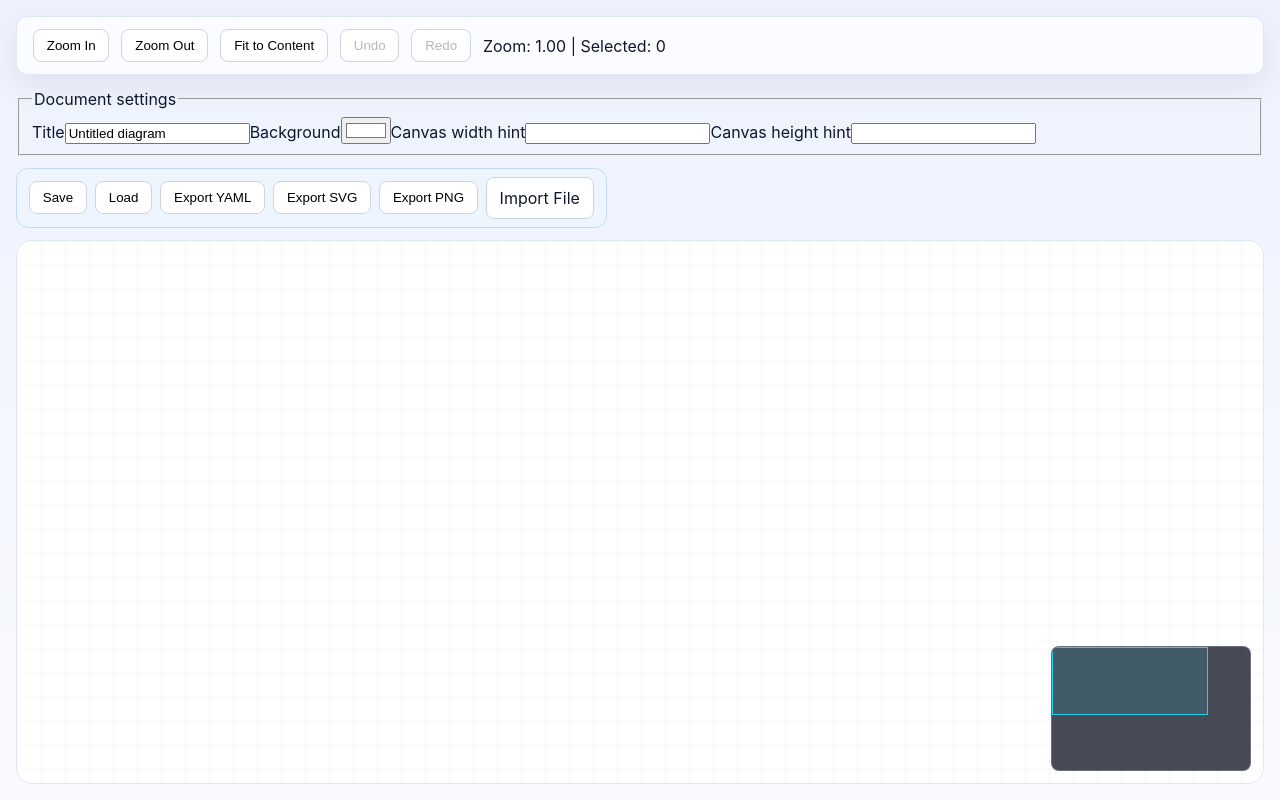
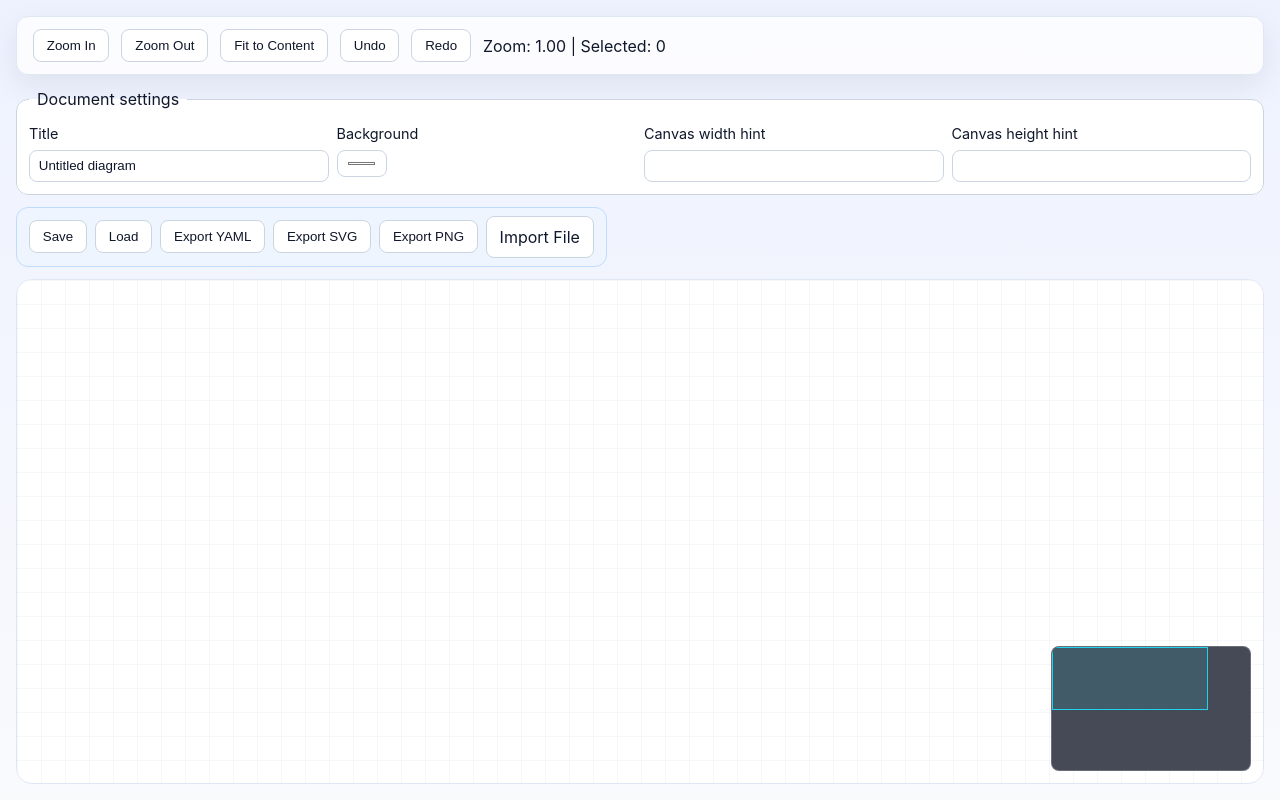
Before and after one commit to engilyin/gesture-diagram, a React (Vite) app: page / in a window 1280 px wide. Built offline with nearby package versions, Linux system fonts and the light colour scheme.

Commit message:
feat(ui): add css variable theming and dark mode

```diff
--- a/src/components/EditorSurface.tsx
+++ b/src/components/EditorSurface.tsx
@@ -1495,8 +1495,8 @@ export function EditorSurface({
             width: `${minimapWidth}px`,
             height: `${minimapHeight}px`,
             zIndex: 20,
-            background: "rgba(17, 24, 39, 0.78)",
-            border: "1px solid rgba(255,255,255,0.2)",
+            background: "var(--gd-minimap-bg, rgba(17, 24, 39, 0.78))",
+            border: "1px solid var(--gd-minimap-border, rgba(255,255,255,0.2))",
             borderRadius: 8,
             overflow: "hidden",
             cursor: "pointer",
@@ -1512,7 +1512,9 @@ export function EditorSurface({
                 width: Math.max(2, (element.width / canvasWidth) * minimapWidth),
                 height: Math.max(2, (element.height / canvasHeight) * minimapHeight),
                 background:
-                  selection.ids.includes(element.id) ? "#f97316" : "rgba(229, 231, 235, 0.75)",
+                  selection.ids.includes(element.id)
+                    ? "var(--gd-color-selection-handle-border)"
+                    : "var(--gd-minimap-shape, rgba(229, 231, 235, 0.75))",
                 borderRadius: 2,
               }}
             />
@@ -1525,8 +1527,8 @@ export function EditorSurface({
               top: (viewportBounds.minY / canvasHeight) * minimapHeight,
               width: (viewportBounds.width / canvasWidth) * minimapWidth,
               height: (viewportBounds.height / canvasHeight) * minimapHeight,
-              border: "1px solid #22d3ee",
-              background: "rgba(34, 211, 238, 0.12)",
+              border: "1px solid var(--gd-color-connection-port-bg)",
+              background: "var(--gd-minimap-viewport-bg, rgba(34, 211, 238, 0.12))",
               boxSizing: "border-box",
             }}
           />
@@ -1553,8 +1555,8 @@ export function EditorSurface({
                 top: Math.min(marqueeSelection.start.y, marqueeSelection.end.y),
                 width: Math.abs(marqueeSelection.end.x - marqueeSelection.start.x),
                 height: Math.abs(marqueeSelection.end.y - marqueeSelection.start.y),
-                border: "1px dashed #38bdf8",
-                background: "rgba(56, 189, 248, 0.15)",
+                border: "1px dashed var(--gd-marquee-border, #38bdf8)",
+                background: "var(--gd-marquee-bg, rgba(56, 189, 248, 0.15))",
                 pointerEvents: "none",
                 boxSizing: "border-box",
               }}
@@ -1578,7 +1580,7 @@ export function EditorSurface({
                       width: canvasWidth,
                       height: 1,
                     }),
-                background: "#f97316",
+                background: "var(--gd-color-selection-handle-border)",
                 opacity: 0.8,
                 pointerEvents: "none",
               }}
@@ -1587,8 +1589,8 @@ export function EditorSurface({
           {visibleElements.map((element) => {
             const isSelected = selection.ids.includes(element.id);
             const strokeWidth = element.strokeWidth ?? 2;
-            const baseColor = element.color ?? "#1f2937";
-            const selectedColor = "#f97316";
+            const baseColor = element.color ?? "var(--gd-element-stroke, #1f2937)";
+            const selectedColor = "var(--gd-color-selection-handle-border)";
             const style: CSSProperties = {
               position: "absolute",
               left: element.x,
@@ -1600,7 +1602,7 @@ export function EditorSurface({
                 : `${strokeWidth}px solid ${baseColor}`,
               background:
                 element.kind === "rect"
-                  ? "rgba(79, 70, 229, 0.12)"
+                  ? "var(--gd-element-rect-fill, rgba(79, 70, 229, 0.12))"
                   : "transparent",
               borderRadius: element.kind === "rect" ? 8 : 0,
               boxSizing: "border-box",
@@ -1628,7 +1630,8 @@ export function EditorSurface({
                       borderLeft: "0",
                       borderRight: "0",
                       borderBottom: "0",
-                      boxShadow: "inset 0 0 0 1px rgba(17, 24, 39, 0.15)",
+                      boxShadow:
+                        "inset 0 0 0 1px var(--gd-element-line-shadow, rgba(17, 24, 39, 0.15))",
                       borderRadius: 0,
                     }}
                   />
@@ -1686,7 +1689,7 @@ export function EditorSurface({
                   .map((point) => `${point.x},${point.y}`)
                   .join(" ")}
                 fill="none"
-                stroke="#2563eb"
+                stroke="var(--gd-stroke-preview, #2563eb)"
                 strokeWidth="3"
                 strokeLinecap="round"
                 strokeLinejoin="round"
--- a/src/index.css
+++ b/src/index.css
@@ -1,15 +1,175 @@
 :root {
-  font-family:
+  --gd-font-family:
     Inter,
     system-ui,
     -apple-system,
     BlinkMacSystemFont,
     "Segoe UI",
     sans-serif;
-  line-height: 1.5;
-  font-weight: 400;
-  color: #0f172a;
-  background: #eef2ff;
+  --gd-font-weight-regular: 400;
+  --gd-line-height: 1.5;
+
+  --gd-space-1: 0.5rem;
+  --gd-space-2: 0.75rem;
+  --gd-space-3: 0.8rem;
+  --gd-space-4: 1rem;
+
+  --gd-radius-sm: 0.5rem;
+  --gd-radius-md: 0.65rem;
+  --gd-radius-lg: 0.75rem;
+  --gd-radius-xl: 1rem;
+  --gd-radius-round: 999px;
+
+  --gd-color-text: #0f172a;
+  --gd-color-border: #cbd5e1;
+  --gd-color-surface: #ffffff;
+  --gd-color-page-start: #eef2ff;
+  --gd-color-page-end: #f8fafc;
+
+  --gd-color-toolbar-bg: rgba(255, 255, 255, 0.8);
+  --gd-color-toolbar-border: #dfe7f4;
+  --gd-color-toolbar-shadow: rgba(15, 23, 42, 0.08);
+
+  --gd-color-fallback-border: #f59e0b;
+  --gd-color-fallback-bg: rgba(255, 251, 235, 0.95);
+  --gd-color-fallback-text: #78350f;
+
+  --gd-color-palette-border: #c7d2fe;
+  --gd-color-palette-bg: rgba(255, 255, 255, 0.95);
+  --gd-color-palette-shadow: rgba(15, 23, 42, 0.08);
+
+  --gd-color-persistence-border: #bfdbfe;
+  --gd-color-persistence-bg: rgba(239, 246, 255, 0.92);
+
+  --gd-color-success-border: #34d399;
+  --gd-color-success-bg: #ecfdf5;
+  --gd-color-success-text: #065f46;
+  --gd-color-error-border: #fca5a5;
+  --gd-color-error-bg: #fef2f2;
+  --gd-color-error-text: #991b1b;
+
+  --gd-color-selection-handle-border: #f97316;
+  --gd-color-selection-handle-bg: #ffffff;
+  --gd-color-selection-handle-shadow: rgba(15, 23, 42, 0.2);
+
+  --gd-color-connection-port-border: #0e7490;
+  --gd-color-connection-port-bg: #22d3ee;
+  --gd-color-connection-port-shadow: rgba(15, 23, 42, 0.25);
+
+  --gd-color-surface-border: #dfe7f4;
+  --gd-color-grid-line: rgba(148, 163, 184, 0.08);
+  --gd-color-surface-fill: #f8fafc;
+  --gd-color-surface-inner-shadow: rgba(15, 23, 42, 0.04);
+  --gd-minimap-bg: rgba(17, 24, 39, 0.78);
+  --gd-minimap-border: rgba(255, 255, 255, 0.2);
+  --gd-minimap-shape: rgba(229, 231, 235, 0.75);
+  --gd-minimap-viewport-bg: rgba(34, 211, 238, 0.12);
+  --gd-marquee-border: #38bdf8;
+  --gd-marquee-bg: rgba(56, 189, 248, 0.15);
+  --gd-element-stroke: #1f2937;
+  --gd-element-rect-fill: rgba(79, 70, 229, 0.12);
+  --gd-element-line-shadow: rgba(17, 24, 39, 0.15);
+  --gd-stroke-preview: #2563eb;
+}
+
+[data-theme="dark"] {
+  --gd-color-text: #e2e8f0;
+  --gd-color-border: #334155;
+  --gd-color-surface: #0f172a;
+  --gd-color-page-start: #020617;
+  --gd-color-page-end: #0f172a;
+
+  --gd-color-toolbar-bg: rgba(15, 23, 42, 0.9);
+  --gd-color-toolbar-border: #334155;
+  --gd-color-toolbar-shadow: rgba(2, 6, 23, 0.55);
+
+  --gd-color-fallback-border: #b45309;
+  --gd-color-fallback-bg: rgba(69, 26, 3, 0.85);
+  --gd-color-fallback-text: #fcd34d;
+
+  --gd-color-palette-border: #334155;
+  --gd-color-palette-bg: rgba(15, 23, 42, 0.92);
+  --gd-color-palette-shadow: rgba(2, 6, 23, 0.55);
+
+  --gd-color-persistence-border: #1d4ed8;
+  --gd-color-persistence-bg: rgba(30, 41, 59, 0.92);
+
+  --gd-color-success-border: #10b981;
+  --gd-color-success-bg: rgba(6, 78, 59, 0.55);
+  --gd-color-success-text: #6ee7b7;
+  --gd-color-error-border: #ef4444;
+  --gd-color-error-bg: rgba(127, 29, 29, 0.55);
+  --gd-color-error-text: #fca5a5;
+
+  --gd-color-selection-handle-border: #fb923c;
+  --gd-color-selection-handle-bg: #0f172a;
+  --gd-color-selection-handle-shadow: rgba(2, 6, 23, 0.8);
+
+  --gd-color-connection-port-border: #0e7490;
+  --gd-color-connection-port-bg: #06b6d4;
+  --gd-color-connection-port-shadow: rgba(2, 6, 23, 0.8);
+
+  --gd-color-surface-border: #334155;
+  --gd-color-grid-line: rgba(71, 85, 105, 0.35);
+  --gd-color-surface-fill: #0b1220;
+  --gd-color-surface-inner-shadow: rgba(2, 6, 23, 0.6);
+  --gd-minimap-bg: rgba(2, 6, 23, 0.82);
+  --gd-minimap-border: rgba(148, 163, 184, 0.3);
+  --gd-minimap-shape: rgba(148, 163, 184, 0.7);
+  --gd-minimap-viewport-bg: rgba(6, 182, 212, 0.22);
+  --gd-marquee-border: #22d3ee;
+  --gd-marquee-bg: rgba(34, 211, 238, 0.2);
+  --gd-element-stroke: #cbd5e1;
+  --gd-element-rect-fill: rgba(56, 189, 248, 0.16);
+  --gd-element-line-shadow: rgba(148, 163, 184, 0.2);
+  --gd-stroke-preview: #38bdf8;
+}
+
+@media (prefers-color-scheme: dark) {
+  :root:not([data-theme]) {
+    --gd-color-text: #e2e8f0;
+    --gd-color-border: #334155;
+    --gd-color-surface: #0f172a;
+    --gd-color-page-start: #020617;
+    --gd-color-page-end: #0f172a;
+    --gd-color-toolbar-bg: rgba(15, 23, 42, 0.9);
+    --gd-color-toolbar-border: #334155;
+    --gd-color-toolbar-shadow: rgba(2, 6, 23, 0.55);
+    --gd-color-fallback-border: #b45309;
+    --gd-color-fallback-bg: rgba(69, 26, 3, 0.85);
+    --gd-color-fallback-text: #fcd34d;
+    --gd-color-palette-border: #334155;
+    --gd-color-palette-bg: rgba(15, 23, 42, 0.92);
+    --gd-color-palette-shadow: rgba(2, 6, 23, 0.55);
+    --gd-color-persistence-border: #1d4ed8;
+    --gd-color-persistence-bg: rgba(30, 41, 59, 0.92);
+    --gd-color-success-border: #10b981;
+    --gd-color-success-bg: rgba(6, 78, 59, 0.55);
+    --gd-color-success-text: #6ee7b7;
+    --gd-color-error-border: #ef4444;
+    --gd-color-error-bg: rgba(127, 29, 29, 0.55);
+    --gd-color-error-text: #fca5a5;
+    --gd-color-selection-handle-border: #fb923c;
+    --gd-color-selection-handle-bg: #0f172a;
+    --gd-color-selection-handle-shadow: rgba(2, 6, 23, 0.8);
+    --gd-color-connection-port-border: #0e7490;
+    --gd-color-connection-port-bg: #06b6d4;
+    --gd-color-connection-port-shadow: rgba(2, 6, 23, 0.8);
+    --gd-color-surface-border: #334155;
+    --gd-color-grid-line: rgba(71, 85, 105, 0.35);
+    --gd-color-surface-fill: #0b1220;
+    --gd-color-surface-inner-shadow: rgba(2, 6, 23, 0.6);
+    --gd-minimap-bg: rgba(2, 6, 23, 0.82);
+    --gd-minimap-border: rgba(148, 163, 184, 0.3);
+    --gd-minimap-shape: rgba(148, 163, 184, 0.7);
+    --gd-minimap-viewport-bg: rgba(6, 182, 212, 0.22);
+    --gd-marquee-border: #22d3ee;
+    --gd-marquee-bg: rgba(34, 211, 238, 0.2);
+    --gd-element-stroke: #cbd5e1;
+    --gd-element-rect-fill: rgba(56, 189, 248, 0.16);
+    --gd-element-line-shadow: rgba(148, 163, 184, 0.2);
+    --gd-stroke-preview: #38bdf8;
+  }
 }
 
 * {
@@ -26,46 +186,55 @@ body,
 
 body {
   min-height: 100vh;
-  background: linear-gradient(180deg, #eef2ff 0%, #f8fafc 100%);
+  font-family: var(--gd-font-family);
+  line-height: var(--gd-line-height);
+  font-weight: var(--gd-font-weight-regular);
+  color: var(--gd-color-text);
+  background: linear-gradient(
+    180deg,
+    var(--gd-color-page-start) 0%,
+    var(--gd-color-page-end) 100%
+  );
 }
 
 button {
   cursor: pointer;
-  padding: 0.5rem 0.8rem;
-  border: 1px solid #cbd5e1;
-  border-radius: 0.5rem;
-  background: white;
+  padding: var(--gd-space-1) var(--gd-space-3);
+  border: 1px solid var(--gd-color-border);
+  border-radius: var(--gd-radius-sm);
+  background: var(--gd-color-surface);
+  color: var(--gd-color-text);
 }
 
 .editor-shell {
   display: flex;
   flex-direction: column;
-  gap: 0.75rem;
+  gap: var(--gd-space-2);
   height: 100%;
-  padding: 1rem;
+  padding: var(--gd-space-4);
 }
 
 .toolbar {
   display: flex;
   align-items: center;
-  gap: 0.75rem;
-  padding: 0.75rem 1rem;
-  background: rgba(255, 255, 255, 0.8);
-  border: 1px solid #dfe7f4;
-  border-radius: 0.75rem;
-  box-shadow: 0 10px 30px rgba(15, 23, 42, 0.08);
+  gap: var(--gd-space-2);
+  padding: var(--gd-space-2) var(--gd-space-4);
+  background: var(--gd-color-toolbar-bg);
+  border: 1px solid var(--gd-color-toolbar-border);
+  border-radius: var(--gd-radius-lg);
+  box-shadow: 0 10px 30px var(--gd-color-toolbar-shadow);
 }
 
 .gesture-fallback-panel {
   display: flex;
   align-items: center;
   justify-content: space-between;
-  gap: 0.75rem;
-  padding: 0.75rem 1rem;
-  border: 1px solid #f59e0b;
-  border-radius: 0.75rem;
-  background: rgba(255, 251, 235, 0.95);
-  color: #78350f;
+  gap: var(--gd-space-2);
+  padding: var(--gd-space-2) var(--gd-space-4);
+  border: 1px solid var(--gd-color-fallback-border);
+  border-radius: var(--gd-radius-lg);
+  background: var(--gd-color-fallback-bg);
+  color: var(--gd-color-fallback-text);
 }
 
 .gesture-fallback-panel p {
@@ -74,56 +243,88 @@ button {
 
 .gesture-fallback-actions {
   display: flex;
-  gap: 0.5rem;
+  gap: var(--gd-space-1);
 }
 
 .context-palette {
   display: flex;
   align-items: center;
-  gap: 0.5rem;
+  gap: var(--gd-space-1);
   width: fit-content;
-  padding: 0.5rem 0.75rem;
-  border: 1px solid #c7d2fe;
-  border-radius: 0.75rem;
-  background: rgba(255, 255, 255, 0.95);
-  box-shadow: 0 8px 20px rgba(15, 23, 42, 0.08);
+  padding: var(--gd-space-1) var(--gd-space-2);
+  border: 1px solid var(--gd-color-palette-border);
+  border-radius: var(--gd-radius-lg);
+  background: var(--gd-color-palette-bg);
+  box-shadow: 0 8px 20px var(--gd-color-palette-shadow);
+}
+
+.document-settings-panel {
+  display: grid;
+  grid-template-columns: repeat(auto-fit, minmax(180px, 1fr));
+  gap: var(--gd-space-1);
+  margin: 0;
+  padding: var(--gd-space-2);
+  border: 1px solid var(--gd-color-border);
+  border-radius: var(--gd-radius-lg);
+  background: var(--gd-color-surface);
+}
+
+.document-settings-panel legend {
+  padding: 0 var(--gd-space-1);
+  color: var(--gd-color-text);
+}
+
+.document-settings-panel label {
+  display: flex;
+  flex-direction: column;
+  gap: 0.35rem;
+  font-size: 0.9rem;
+}
+
+.document-settings-panel input {
+  padding: 0.45rem 0.55rem;
+  border: 1px solid var(--gd-color-border);
+  border-radius: var(--gd-radius-sm);
+  background: var(--gd-color-surface);
+  color: var(--gd-color-text);
 }
 
 .document-persistence-controls {
   display: flex;
   align-items: center;
-  gap: 0.5rem;
+  gap: var(--gd-space-1);
   width: fit-content;
-  padding: 0.5rem 0.75rem;
-  border: 1px solid #bfdbfe;
-  border-radius: 0.75rem;
-  background: rgba(239, 246, 255, 0.92);
+  padding: var(--gd-space-1) var(--gd-space-2);
+  border: 1px solid var(--gd-color-persistence-border);
+  border-radius: var(--gd-radius-lg);
+  background: var(--gd-color-persistence-bg);
 }
 
 .document-persistence-controls label {
   cursor: pointer;
-  padding: 0.5rem 0.8rem;
-  border: 1px solid #cbd5e1;
-  border-radius: 0.5rem;
-  background: white;
+  padding: var(--gd-space-1) var(--gd-space-3);
+  border: 1px solid var(--gd-color-border);
+  border-radius: var(--gd-radius-sm);
+  background: var(--gd-color-surface);
+  color: var(--gd-color-text);
 }
 
 .persistence-message {
   width: fit-content;
-  padding: 0.5rem 0.75rem;
-  border: 1px solid #34d399;
-  border-radius: 0.65rem;
-  background: #ecfdf5;
-  color: #065f46;
+  padding: var(--gd-space-1) var(--gd-space-2);
+  border: 1px solid var(--gd-color-success-border);
+  border-radius: var(--gd-radius-md);
+  background: var(--gd-color-success-bg);
+  color: var(--gd-color-success-text);
 }
 
 .persistence-error {
   width: fit-content;
-  padding: 0.5rem 0.75rem;
-  border: 1px solid #fca5a5;
-  border-radius: 0.65rem;
-  background: #fef2f2;
-  color: #991b1b;
+  padding: var(--gd-space-1) var(--gd-space-2);
+  border: 1px solid var(--gd-color-error-border);
+  border-radius: var(--gd-radius-md);
+  background: var(--gd-color-error-bg);
+  color: var(--gd-color-error-text);
 }
 
 .selection-handles {
@@ -138,10 +339,10 @@ button {
   min-width: 12px;
   min-height: 12px;
   padding: 0;
-  border-radius: 999px;
-  border: 1px solid #f97316;
-  background: #fff;
-  box-shadow: 0 2px 5px rgba(15, 23, 42, 0.2);
+  border-radius: var(--gd-radius-round);
+  border: 1px solid var(--gd-color-selection-handle-border);
+  background: var(--gd-color-selection-handle-bg);
+  box-shadow: 0 2px 5px var(--gd-color-selection-handle-shadow);
   pointer-events: auto;
 }
 
@@ -153,10 +354,10 @@ button {
 
 .connection-port {
   position: absolute;
-  border-radius: 999px;
-  border: 2px solid #0e7490;
-  background: #22d3ee;
-  box-shadow: 0 2px 6px rgba(15, 23, 42, 0.25);
+  border-radius: var(--gd-radius-round);
+  border: 2px solid var(--gd-color-connection-port-border);
+  background: var(--gd-color-connection-port-bg);
+  box-shadow: 0 2px 6px var(--gd-color-connection-port-shadow);
   pointer-events: none;
 }
 
@@ -164,25 +365,25 @@ button {
   position: relative;
   flex: 1;
   overflow: hidden;
-  border-radius: 1rem;
-  border: 1px solid #dfe7f4;
+  border-radius: var(--gd-radius-xl);
+  border: 1px solid var(--gd-color-surface-border);
   background:
     repeating-linear-gradient(
       0deg,
-      rgba(148, 163, 184, 0.08),
-      rgba(148, 163, 184, 0.08) 1px,
+      var(--gd-color-grid-line),
+      var(--gd-color-grid-line) 1px,
       transparent 1px,
       transparent 24px
     ),
     repeating-linear-gradient(
       90deg,
-      rgba(148, 163, 184, 0.08),
-      rgba(148, 163, 184, 0.08) 1px,
+      var(--gd-color-grid-line),
+      var(--gd-color-grid-line) 1px,
       transparent 1px,
       transparent 24px
     ),
-    #f8fafc;
-  box-shadow: inset 0 0 32px rgba(15, 23, 42, 0.04);
+    var(--gd-color-surface-fill);
+  box-shadow: inset 0 0 32px var(--gd-color-surface-inner-shadow);
 }
 
 .viewport {
@@ -196,8 +397,8 @@ button {
   position: absolute;
   inset: 0;
   background:
-    linear-gradient(rgba(148, 163, 184, 0.08) 1px, transparent 1px),
-    linear-gradient(90deg, rgba(148, 163, 184, 0.08) 1px, transparent 1px);
+    linear-gradient(var(--gd-color-grid-line) 1px, transparent 1px),
+    linear-gradient(90deg, var(--gd-color-grid-line) 1px, transparent 1px);
   background-size: 24px 24px;
 }
 
--- a/src/raw-modules.d.ts
+++ b/src/raw-modules.d.ts
@@ -2,3 +2,8 @@ declare module "*.yaml?raw" {
   const content: string;
   export default content;
 }
+
+declare module "*.css?raw" {
+  const content: string;
+  export default content;
+}
```
Also changed, not shown: src/node-builtins.d.ts (added, +10 -0 lines), 1 other file (tests, documents, lock files or other folders).
